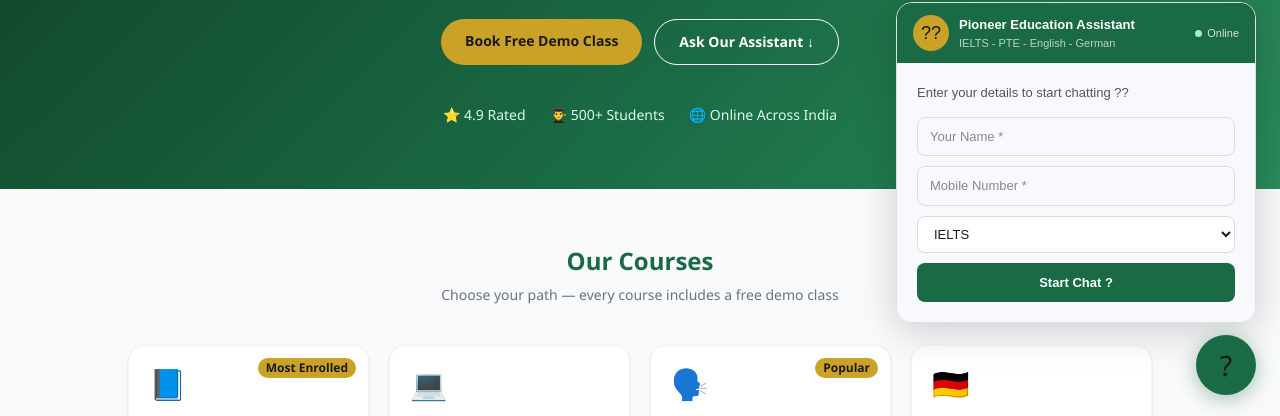
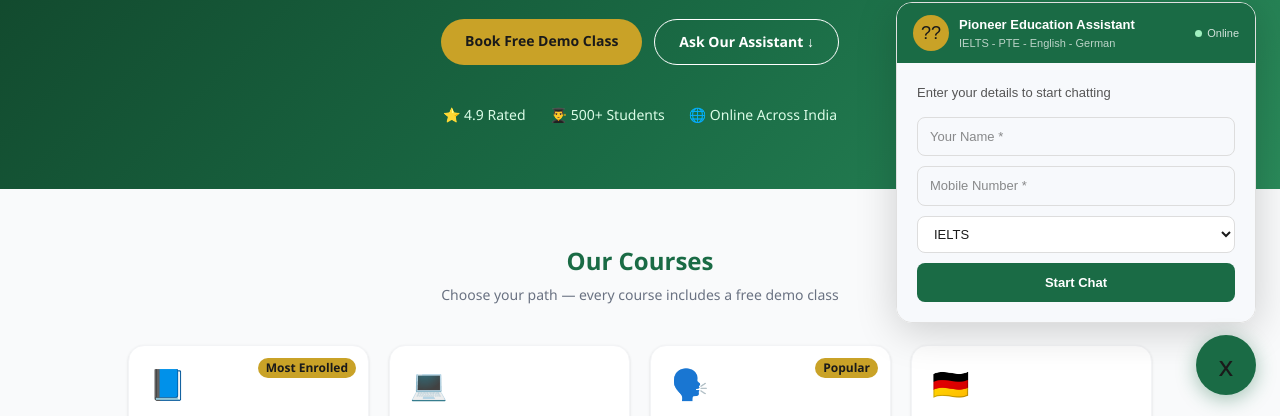
Before and after one commit to pioneermorinda012-cpu/pioneer-education-website, a Next.js app: page / in a window 1280 px wide. Shown: the part 381-797 px from the top of the page. Built offline with nearby package versions, Linux system fonts and the light colour scheme.

Commit message:
floating chatbot with google sheets

```diff
--- a/components/Chatbot.jsx
+++ b/components/Chatbot.jsx
@@ -4,6 +4,7 @@
 const SUGGESTIONS = ["Course fees?", "Online classes available?", "IELTS coaching details", "German course info", "Free demo class?", "Batch timings?"];
 const WA = "https://wa.me/917380261308?text=Hi!%20I%20want%20to%20know%20more%20about%20Pioneer%20Education";
 const G = "#1a6b45", GOLD = "#c9a227";
+const SHEET_URL = "https://script.google.com/macros/s/AKfycbwExqnIZvubS7LLWU6ZgNdK73GJDI3jY0fwhLyMlDtNorIfGwotRdRl17wEJX5U9dVYJQ/exec";
 
 export default function Chatbot() {
   const [open, setOpen] = useState(false);
@@ -21,9 +22,17 @@
   useEffect(() => { bottomRef.current?.scrollIntoView({ behavior: "smooth" }); }, [msgs, loading]);
   useEffect(() => { const t = setTimeout(() => setOpen(true), 5000); return () => clearTimeout(t); }, []);
 
-  const submitForm = () => {
+  const submitForm = async () => {
     if (!name.trim()) { setErr("Please enter your name."); return; }
     if (!/^[6-9]\d{9}$/.test(phone.trim())) { setErr("Enter valid 10-digit mobile number."); return; }
+    try {
+      await fetch(SHEET_URL, {
+        method: "POST",
+        mode: "no-cors",
+        headers: { "Content-Type": "application/json" },
+        body: JSON.stringify({ name: name.trim(), phone: phone.trim(), course }),
+      });
+    } catch(e) { console.log("Sheet error:", e); }
     setStep("chat");
   };
 
@@ -49,21 +58,17 @@
 
   return (
     <>
-      {/* Floating Button */}
       <div style={{ position: "fixed", bottom: 24, right: 24, zIndex: 1000, display: "flex", flexDirection: "column", alignItems: "flex-end", gap: 10 }}>
         {bubble && !open && (
           <div style={{ background: "#fff", border: "1px solid #e0e0e0", borderRadius: "16px 16px 4px 16px", padding: "10px 14px", fontSize: 13, color: "#222", boxShadow: "0 4px 20px rgba(0,0,0,0.12)", maxWidth: 200, cursor: "pointer", position: "relative" }} onClick={() => { setOpen(true); setBubble(false); }}>
-            ?? Hi! Have questions about our courses?
-            <button onClick={e => { e.stopPropagation(); setBubble(false); }} style={{ position: "absolute", top: -6, right: -6, width: 18, height: 18, borderRadius: "50%", background: "#999", border: "none", color: "#fff", fontSize: 10, cursor: "pointer", display: "flex", alignItems: "center", justifyContent: "center" }}>?</button>
+            Hi! Have questions about our courses?
+            <button onClick={e => { e.stopPropagation(); setBubble(false); }} style={{ position: "absolute", top: -6, right: -6, width: 18, height: 18, borderRadius: "50%", background: "#999", border: "none", color: "#fff", fontSize: 10, cursor: "pointer" }}>x</button>
           </div>
         )}
-        <button onClick={() => { setOpen(!open); setBubble(false); }}
-          style={{ width: 60, height: 60, borderRadius: "50%", background: G, border: "none", cursor: "pointer", display: "flex", alignItems: "center", justifyContent: "center", fontSize: 28, boxShadow: "0 4px 20px rgba(26,107,69,0.4)", transition: "transform 0.2s" }}>
-          {open ? "?" : "??"}
+        <button onClick={() => { setOpen(!open); setBubble(false); }} style={{ width: 60, height: 60, borderRadius: "50%", background: G, border: "none", cursor: "pointer", display: "flex", alignItems: "center", justifyContent: "center", fontSize: 28, boxShadow: "0 4px 20px rgba(26,107,69,0.4)" }}>
+          {open ? "x" : "??"}
         </button>
       </div>
-
-      {/* Chat Popup */}
       {open && (
         <div style={{ position: "fixed", bottom: 96, right: 24, zIndex: 999, width: 360, borderRadius: 16, overflow: "hidden", boxShadow: "0 8px 40px rgba(0,0,0,0.18)", fontFamily: "sans-serif", border: "1px solid #e0e0e0" }}>
           <div style={{ background: G, padding: "12px 16px", display: "flex", alignItems: "center", gap: 10 }}>
@@ -79,14 +84,14 @@
           </div>
           {step === "form" ? (
             <div style={{ padding: 20, background: "#f7f9fc" }}>
-              <p style={{ fontSize: 13, color: "#555", marginBottom: 14 }}>Enter your details to start chatting ??</p>
+              <p style={{ fontSize: 13, color: "#555", marginBottom: 14 }}>Enter your details to start chatting</p>
               <input placeholder="Your Name *" value={name} onChange={e => setName(e.target.value)} style={{ width: "100%", padding: "9px 12px", borderRadius: 8, border: "1px solid #ddd", fontSize: 13, marginBottom: 10, boxSizing: "border-box" }} />
               <input placeholder="Mobile Number *" value={phone} onChange={e => setPhone(e.target.value.replace(/\D/, ""))} maxLength={10} style={{ width: "100%", padding: "9px 12px", borderRadius: 8, border: "1px solid #ddd", fontSize: 13, marginBottom: 10, boxSizing: "border-box" }} />
               <select value={course} onChange={e => setCourse(e.target.value)} style={{ width: "100%", padding: "9px 12px", borderRadius: 8, border: "1px solid #ddd", fontSize: 13, marginBottom: 10, boxSizing: "border-box", background: "#fff" }}>
                 <option>IELTS</option><option>PTE</option><option>Spoken English</option><option>German A1-B1</option><option>Not decided yet</option>
               </select>
               {err && <div style={{ color: "red", fontSize: 12, marginBottom: 8 }}>{err}</div>}
-              <button onClick={submitForm} style={{ width: "100%", background: G, color: "#fff", border: "none", borderRadius: 8, padding: 10, fontSize: 13, fontWeight: 700, cursor: "pointer" }}>Start Chat ?</button>
+              <button onClick={submitForm} style={{ width: "100%", background: G, color: "#fff", border: "none", borderRadius: 8, padding: 10, fontSize: 13, fontWeight: 700, cursor: "pointer" }}>Start Chat</button>
             </div>
           ) : (
             <>
@@ -109,7 +114,7 @@
                 <div ref={bottomRef} />
               </div>
               <div style={{ padding: "6px 12px", background: "#e9fdf1", borderTop: "1px solid #b2f0ce", display: "flex", justifyContent: "center" }}>
-                <a href={WA} target="_blank" rel="noreferrer" style={{ textDecoration: "none", color: "#075e54", fontSize: 12, fontWeight: 600 }}>?? WhatsApp: +91 73802 61308</a>
+                <a href={WA} target="_blank" rel="noreferrer" style={{ textDecoration: "none", color: "#075e54", fontSize: 12, fontWeight: 600 }}>WhatsApp: +91 73802 61308</a>
               </div>
               <div style={{ padding: "9px 12px", background: "#fff", borderTop: "1px solid #eee", display: "flex", gap: 8, alignItems: "center" }}>
                 <input value={input} onChange={e => setInput(e.target.value)} onKeyDown={e => { if(e.key==="Enter"){e.preventDefault();send();}}} placeholder="Ask about courses, fees, timings..." style={{ flex: 1, padding: "8px 12px", borderRadius: 22, border: "1px solid #ddd", fontSize: 13, outline: "none", background: "#f7f9fc" }} />
```
